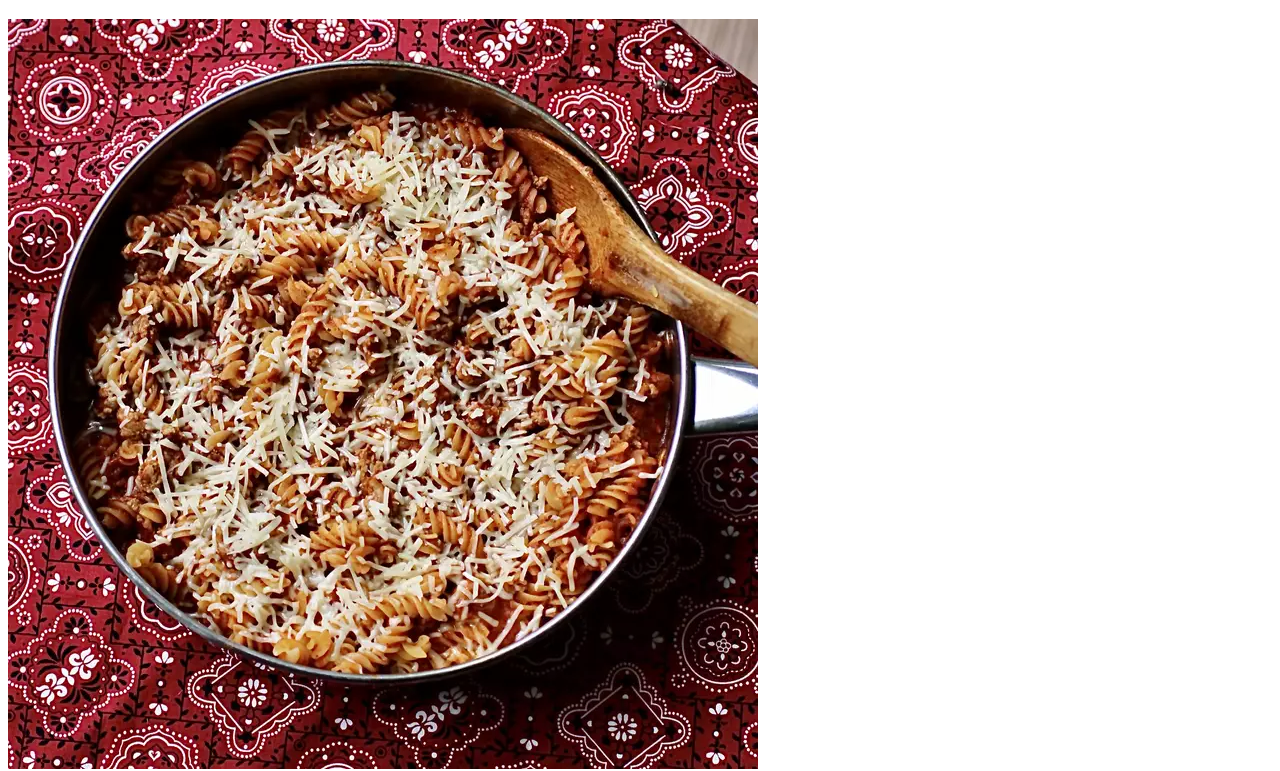
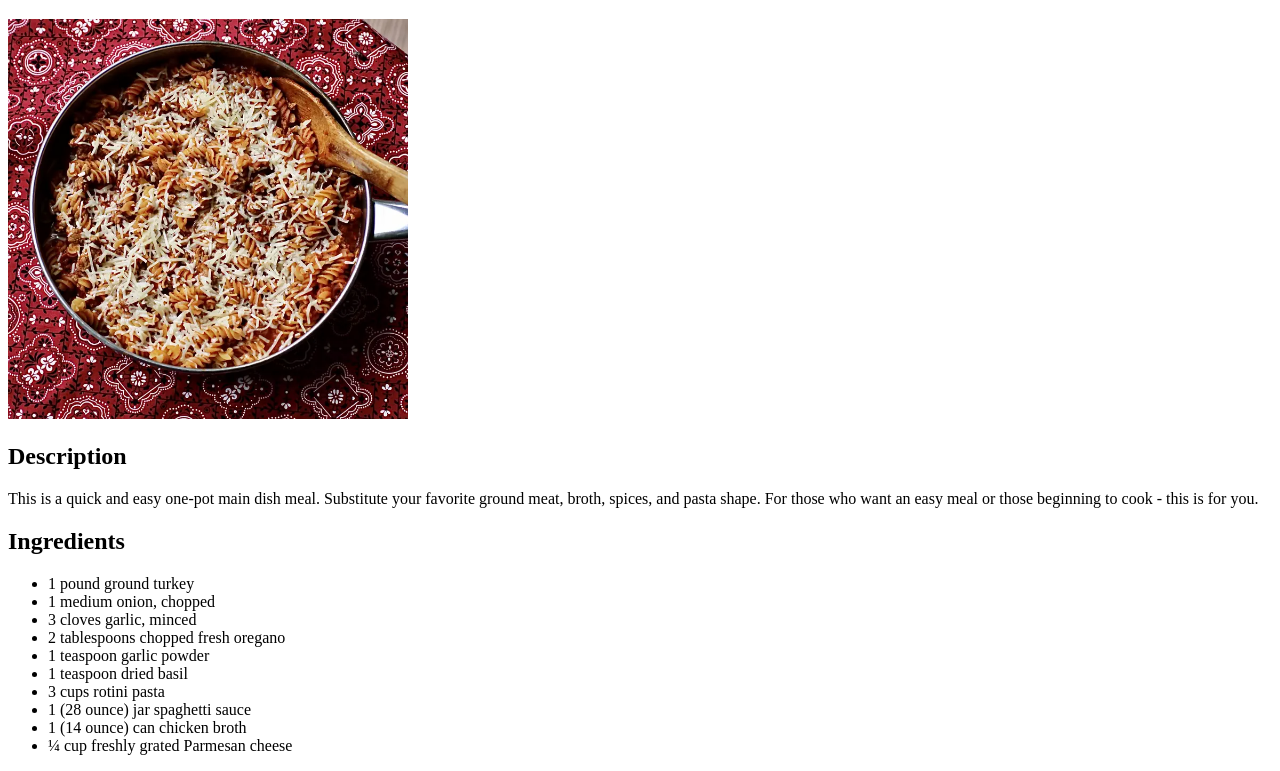
Before and after one commit to fueledbyEmin/odin-recipes, a plain HTML site: page recipes/pasta.html in a window 1280 px wide. Shown: the part 61-832 px from the top of the page. Drawn offline with Linux system fonts and the light colour scheme.

Commit message:
style: lower the width of the recipe image to 400px

```diff
--- a/recipes/pasta.html
+++ b/recipes/pasta.html
@@ -8,7 +8,7 @@
 </head>
 <body>
     <h1>Ground Turkey Pasta</h1>
-        <img src="../images/ground-turkey-pasta.webp">
+        <img src="../images/ground-turkey-pasta.webp" width="400">
     <h2>Description</h2>
         <p>This is a quick and easy one-pot main dish meal. Substitute your favorite ground meat, broth, spices, and pasta shape. For those who want an easy meal or those beginning to cook - this is for you.</p>
     <h2>Ingredients</h2>
```
